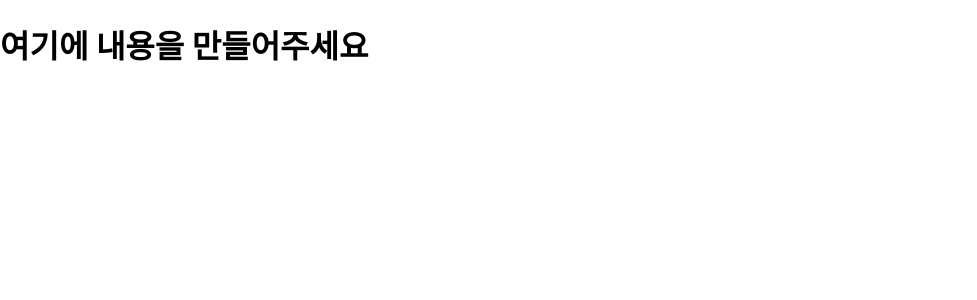
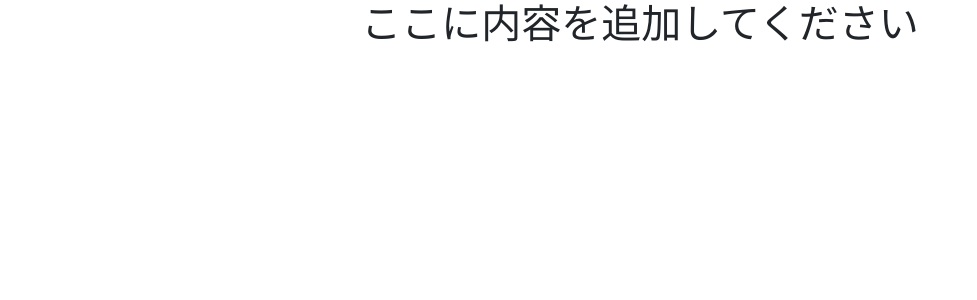
Before and after one commit to devman26173/project-frontend, a React (Create React App) app in the folder project-frontend/: page / in a window 1280 px wide. Shown: the top 300 px of the page, without its empty margins (0-977 px from the left). Built offline with nearby package versions, Linux system fonts and the light colour scheme.

Commit message:
[251226] Style init : boostrap

```diff
--- a/project-frontend/public/index.html
+++ b/project-frontend/public/index.html
@@ -1,5 +1,5 @@
 <!DOCTYPE html>
-<html lang="ko">
+<html lang="ja">
   <head>
     <meta charset="utf-8" />
     <link rel="icon" href="%PUBLIC_URL%/favicon.ico" />
@@ -11,10 +11,12 @@
     />
     <link rel="apple-touch-icon" href="%PUBLIC_URL%/logo192.png" />
     <link rel="manifest" href="%PUBLIC_URL%/manifest.json" />
+     <link href="https://cdn.jsdelivr.net/npm/bootstrap@5.3.8/dist/css/bootstrap.min.css" rel="stylesheet" integrity="sha384-sRIl4kxILFvY47J16cr9ZwB07vP4J8+LH7qKQnuqkuIAvNWLzeN8tE5YBujZqJLB" crossorigin="anonymous">
     <title>Join</title>
   </head>
   <body>
     <noscript>You need to enable JavaScript to run this app.</noscript>
     <div id="root"></div>
+    <script src="https://cdn.jsdelivr.net/npm/bootstrap@5.3.8/dist/js/bootstrap.bundle.min.js" integrity="sha384-FKyoEForCGlyvwx9Hj09JcYn3nv7wiPVlz7YYwJrWVcXK/BmnVDxM+D2scQbITxI" crossorigin="anonymous"></script>
   </body>
 </html>
--- a/project-frontend/src/Demo.jsx
+++ b/project-frontend/src/Demo.jsx
@@ -1,7 +1,7 @@
 export default function Demo(){
     return (
         <div>
-            <h1>여기에 내용을 만들어주세요</h1>
+            <h1 className="text-center">ここに内容を追加してください</h1>
         </div>
     )
 }
```
